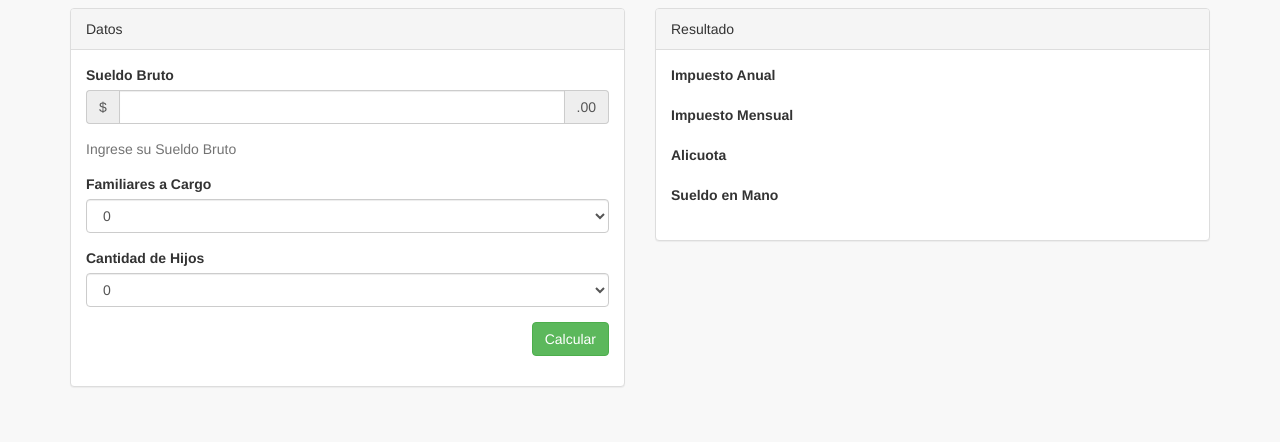
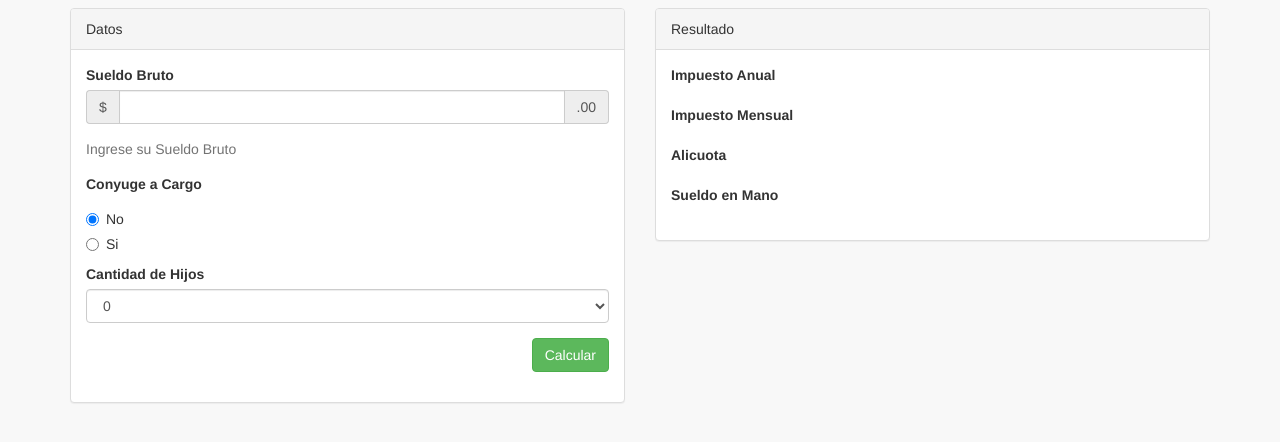
Before and after one commit to juanmanuelromeraferrio/calculadora-ganancias, a website: page pages/index.html in a window 1280 px wide. Shown: the part 102-544 px from the top of the page. Drawn offline with Linux system fonts and the light colour scheme.

Commit message:
Vuelvo a poner el campo de conyuje ya que familiares no seria la misma percepcion.

```diff
--- a/js/calculadora.js
+++ b/js/calculadora.js
@@ -18,13 +18,19 @@ var topesEscalas = [10000, 20000, 30000, 60000, 90000, 120000,99999999];
 var porcentajesEscalas = [0.09, 0.14, 0.19, 0.23, 0.27, 0.31, 0.35];
 var fijosEscalas = [900, 1400, 1900, 6900, 8100, 9300];
 
+var MINIMO_NO_IMPONIBLE = 42318;
+var ADICIONAL_4TA_CATEGORIA = 203126;
+var CONYUGE = 39778;
+var HIJO = 19889;
+var FAMILIAR_A_CARGO = 19889;
+
 function calcular() {
 
 	var sueldoBruto = $('#sueldoBruto').val();
 	var conyuge = $("input[name='conyuge']:checked").val();
 
-	var familiaresComponent = document.getElementById("familiares");
-	var cantFamiliares = familiaresComponent.options[familiaresComponent.selectedIndex].value;
+//	var familiaresComponent = document.getElementById("familiares");
+//	var cantFamiliares = familiaresComponent.options[familiaresComponent.selectedIndex].value;
 
 	var hijosComponent = document.getElementById("hijos");
 	var cantHijos = hijosComponent.options[hijosComponent.selectedIndex].value;
@@ -33,7 +39,7 @@ function calcular() {
 	var sueldoNeto = sueldoBruto * 0.83;
 	var sueldoNetoAnual = sueldoNeto * 13;
 
-	var MNI_anual = 42318+203126+39778*cantFamiliares+19889*cantHijos
+	var MNI_anual = MINIMO_NO_IMPONIBLE+ADICIONAL_4TA_CATEGORIA+CONYUGE*conyuge+HIJO*cantHijos
 	var MNI_mensual = MNI_anual / 13;
 
 	var MontoImponibleAnual =  0;
@@ -58,7 +64,6 @@ function calcular() {
 
 	//Calculo Resultados
 	var impuestoAnual = 0;
-
 	for (var i=0; i<totalEscalas.length; i++)
 	{
 	  impuestoAnual =  impuestoAnual + totalEscalas[i];
--- a/pages/index.html
+++ b/pages/index.html
@@ -87,6 +87,18 @@
                             </div>
                             <p class="help-block">Ingrese su Sueldo Bruto</p>
                         </div>
+                        <label>Conyuge a Cargo</label>
+                        <div class="radio">
+                         <label> <input type="radio" name="conyuge" id="No"
+                             value="0" checked>No
+                         </label>
+                     </div>
+                     <div class="radio">
+                         <label> <input type="radio" name="conyuge" id="Si"
+                            value="1">Si
+                        </label>
+                    </div>
+                            <!--
                             <div class="form-group">
                                 <label>Familiares a Cargo</label>
                                 <select class="form-control" id="familiares">
@@ -98,6 +110,7 @@
                                     <option>5</option>
                                 </select>
                             </div>
+                        -->
                         <div class="form-group">
                             <label>Cantidad de Hijos</label>
                             <select class="form-control" id="hijos">
```
Lines whose indentation alone changed are shown as unchanged.
